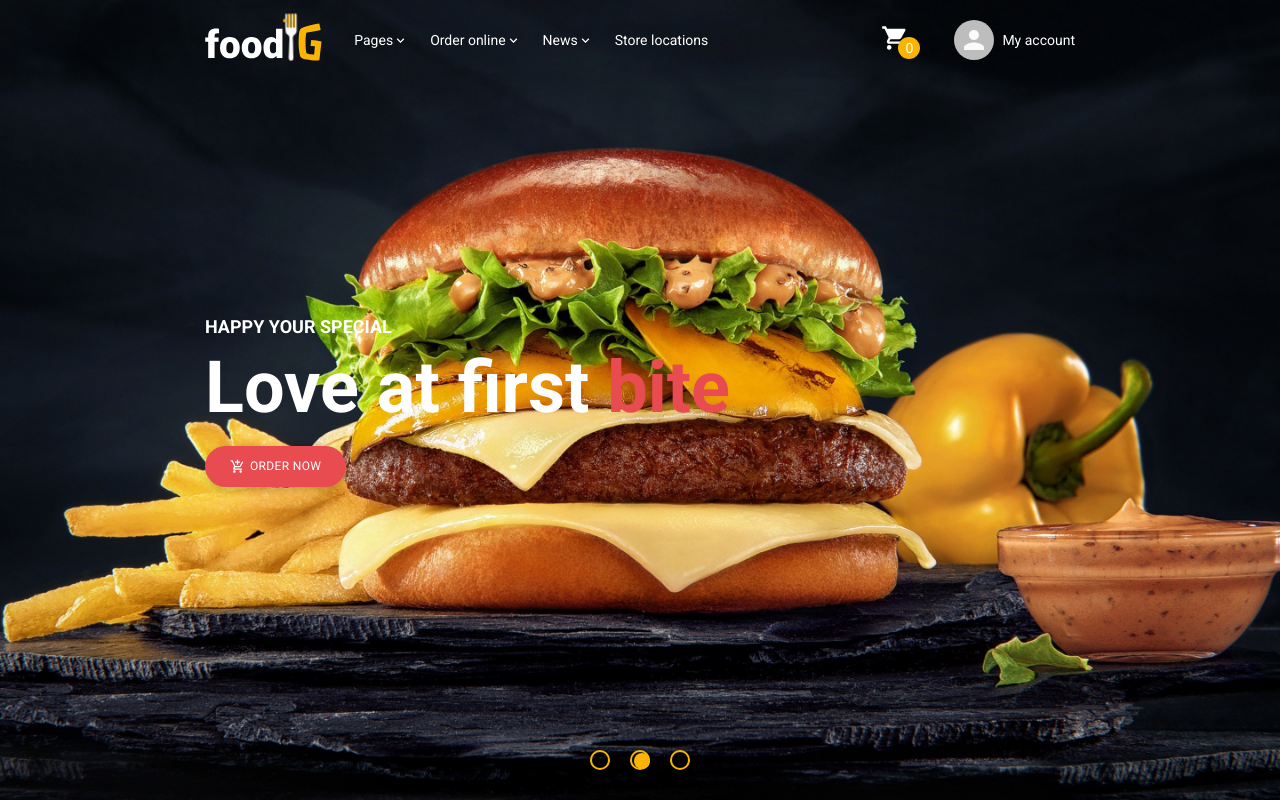
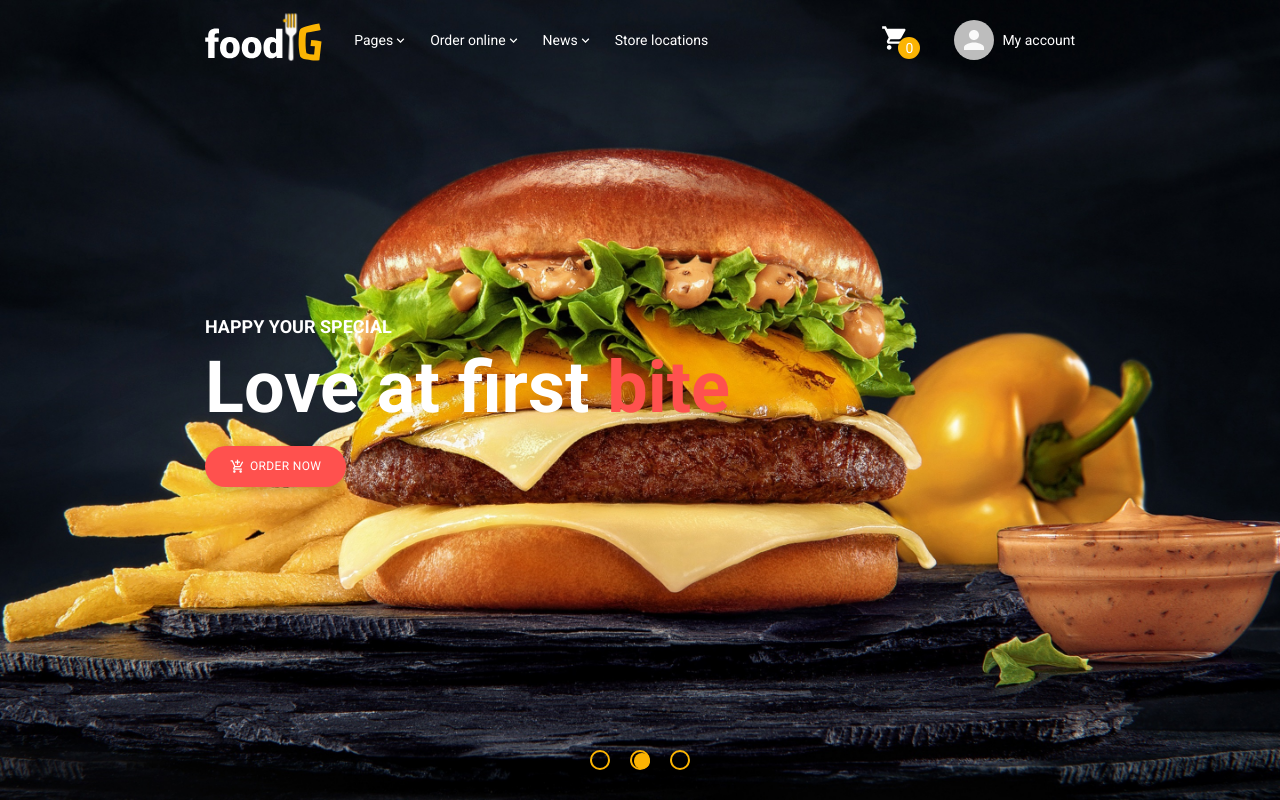
Before and after one commit to igdev116/food-G-app, a React (Create React App) app: page /home in a window 1280 px wide. Built offline with nearby package versions, Linux system fonts and the light colour scheme; grey boxes are pictures that could not be loaded.

Commit message:
change pr color

```diff
--- a/src/assets/styles/_colors.scss
+++ b/src/assets/styles/_colors.scss
@@ -1,4 +1,4 @@
-$primary-red-color: #e84c51;
+$primary-red-color: #ff514e;
 $primary-yellow-color: #fbb403;
 $primary-white-color: #fff;
 $primary-black-color: rgba(0, 0, 0, 0.87);
```
